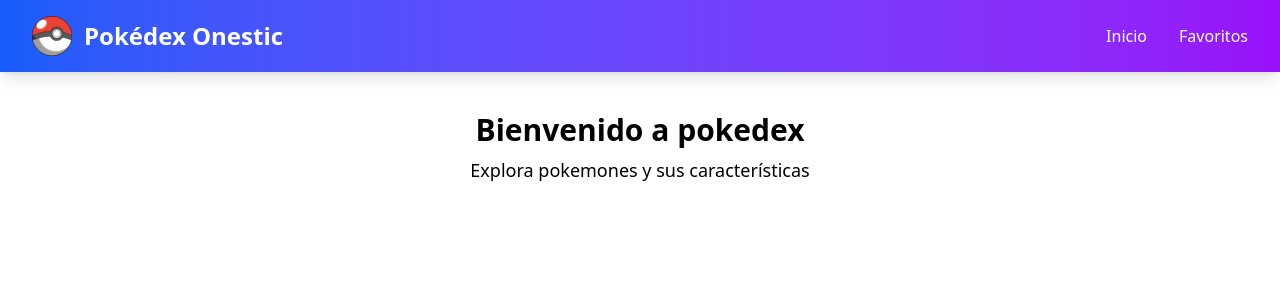
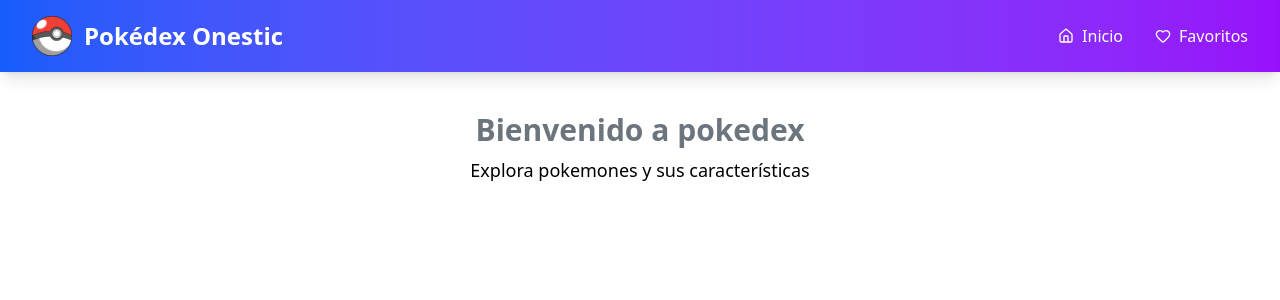
Before and after one commit to Alexros02/pokedex-onestic, a React (Vite) app: page / in a window 1280 px wide. Shown: the top 300 px of the page. Built offline with nearby package versions, Linux system fonts and the light colour scheme; the HTML template or start-up script is replaced by a standard one.

Commit message:
Agrega la dependencia 'lucide-react' y actualiza el componente Header para utilizar íconos de lucide. Se elimina el archivo de configuración de Tailwind y se añaden variables de tema en index.css.

```diff
--- a/package.json
+++ b/package.json
@@ -11,6 +11,7 @@
   },
   "dependencies": {
     "@tailwindcss/vite": "^4.1.13",
+    "lucide-react": "^0.544.0",
     "react": "^19.1.1",
     "react-dom": "^19.1.1",
     "react-router-dom": "^7.9.0",
--- a/src/Components/header.tsx
+++ b/src/Components/header.tsx
@@ -1,6 +1,7 @@
 import logoPokedex from '../assets/logopokedex.png';
 import { useNavigate } from 'react-router-dom';
 import { useState } from 'react';
+import { Menu, X, Home, Heart } from 'lucide-react';
 
 const Header = () => {
   const navigate = useNavigate();
@@ -29,39 +30,25 @@ const Header = () => {
             className="sm:hidden text-white hover:text-yellow-300 transition-colors duration-200 p-2"
             aria-label="Abrir menú"
           >
-            <svg className="w-6 h-6" fill="none" stroke="currentColor" viewBox="0 0 24 24">
-              {isMenuOpen ? (
-                <path
-                  strokeLinecap="round"
-                  strokeLinejoin="round"
-                  strokeWidth={2}
-                  d="M6 18L18 6M6 6l12 12"
-                />
-              ) : (
-                <path
-                  strokeLinecap="round"
-                  strokeLinejoin="round"
-                  strokeWidth={2}
-                  d="M4 6h16M4 12h16M4 18h16"
-                />
-              )}
-            </svg>
+            {isMenuOpen ? <X className="w-6 h-6" /> : <Menu className="w-6 h-6" />}
           </button>
 
           {/* Navegación horizontal para md y lg */}
           <nav className="hidden sm:flex space-x-4 md:space-x-6 lg:space-x-8">
             <button
               onClick={() => navigate('/')}
-              className="text-white hover:text-yellow-300 transition-colors duration-200 font-medium text-sm md:text-base"
+              className="flex items-center space-x-2 text-white hover:text-yellow-300 transition-colors duration-200 font-medium text-sm md:text-base"
             >
-              Inicio
+              <Home className="w-4 h-4" />
+              <span>Inicio</span>
             </button>
 
             <button
               onClick={() => navigate('/favorite')}
-              className="text-white hover:text-yellow-300 transition-colors duration-200 font-medium text-sm md:text-base"
+              className="flex items-center space-x-2 text-white hover:text-yellow-300 transition-colors duration-200 font-medium text-sm md:text-base"
             >
-              Favoritos
+              <Heart className="w-4 h-4" />
+              <span>Favoritos</span>
             </button>
           </nav>
         </div>
@@ -75,9 +62,10 @@ const Header = () => {
                   navigate('/');
                   setIsMenuOpen(false);
                 }}
-                className="text-white hover:text-yellow-300 transition-colors duration-200 font-medium text-left py-2 px-3 rounded hover:bg-blue-700"
+                className="flex items-center space-x-3 text-white hover:text-yellow-300 transition-colors duration-200 font-medium text-left py-2 px-3 rounded hover:bg-blue-700"
               >
-                Inicio
+                <Home className="w-4 h-4" />
+                <span>Inicio</span>
               </button>
 
               <button
@@ -85,9 +73,10 @@ const Header = () => {
                   navigate('/favorite');
                   setIsMenuOpen(false);
                 }}
-                className="text-white hover:text-yellow-300 transition-colors duration-200 font-medium text-left py-2 px-3 rounded hover:bg-blue-700"
+                className="flex items-center space-x-3 text-white hover:text-yellow-300 transition-colors duration-200 font-medium text-left py-2 px-3 rounded hover:bg-blue-700"
               >
-                Favoritos
+                <Heart className="w-4 h-4" />
+                <span>Favoritos</span>
               </button>
             </nav>
           </div>
--- a/src/index.css
+++ b/src/index.css
@@ -1 +1,13 @@
 @import "tailwindcss";
+@custom-variant dark (&:where(.dark, .dark *));
+
+@theme {
+    --color-primary: #007bff;
+    --color-secondary: #6c757d;
+    --color-success: #28a745;
+    --color-danger: #dc3545;
+    --color-warning: #ffc107;
+    --color-info: #17a2b8;
+    --color-light: #f8f9fa;
+    --color-dark: #343a40;
+}
--- a/tailwind.config.ts
+++ /dev/null
@@ -1,5 +0,0 @@
-import type { Config } from 'tailwindcss';
-
-export default {
-  content: ['./index.html', './src/**/*.{js,ts,jsx,tsx}'],
-} satisfies Config;
```
Also changed, not shown: 1 other file (tests, documents, lock files or other folders).
